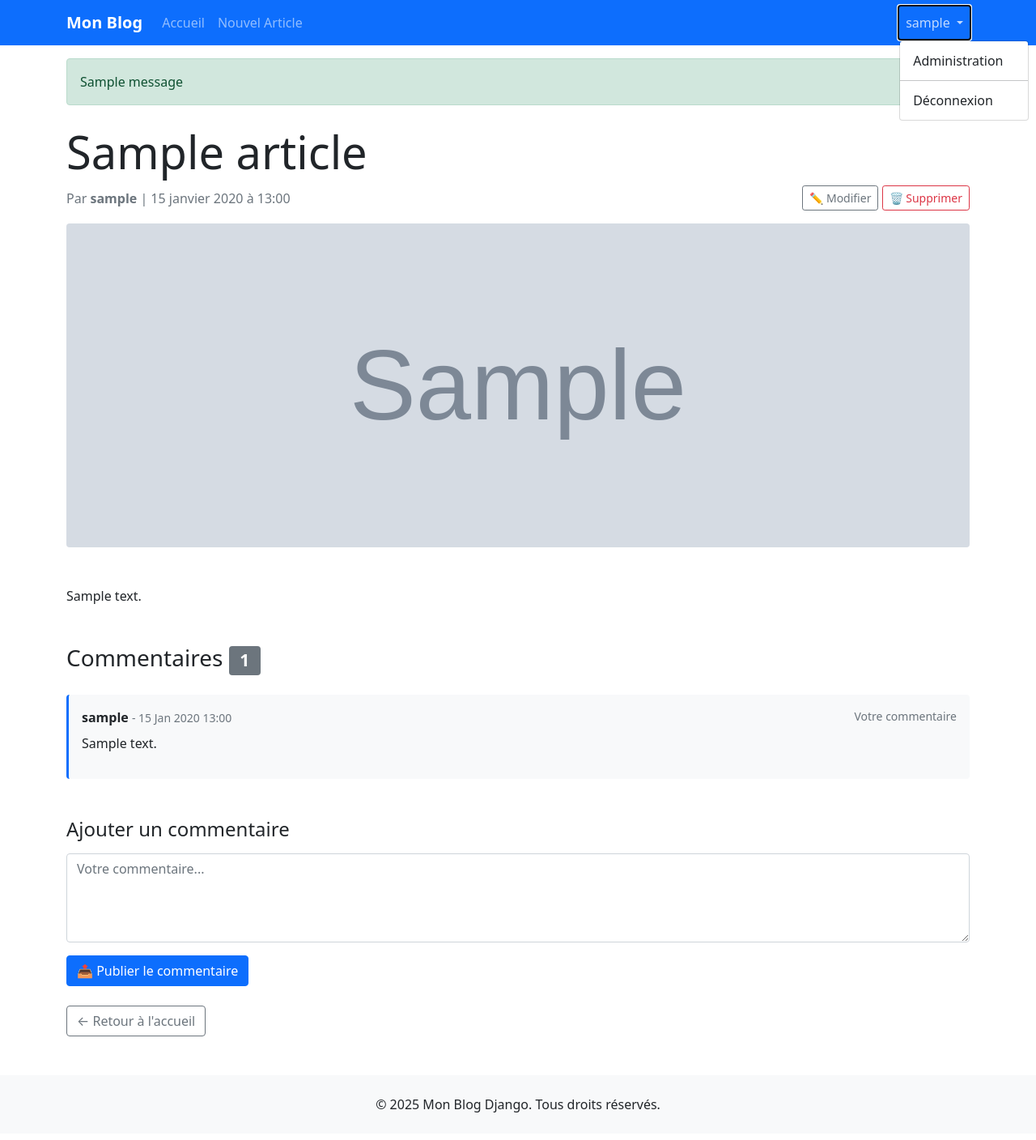
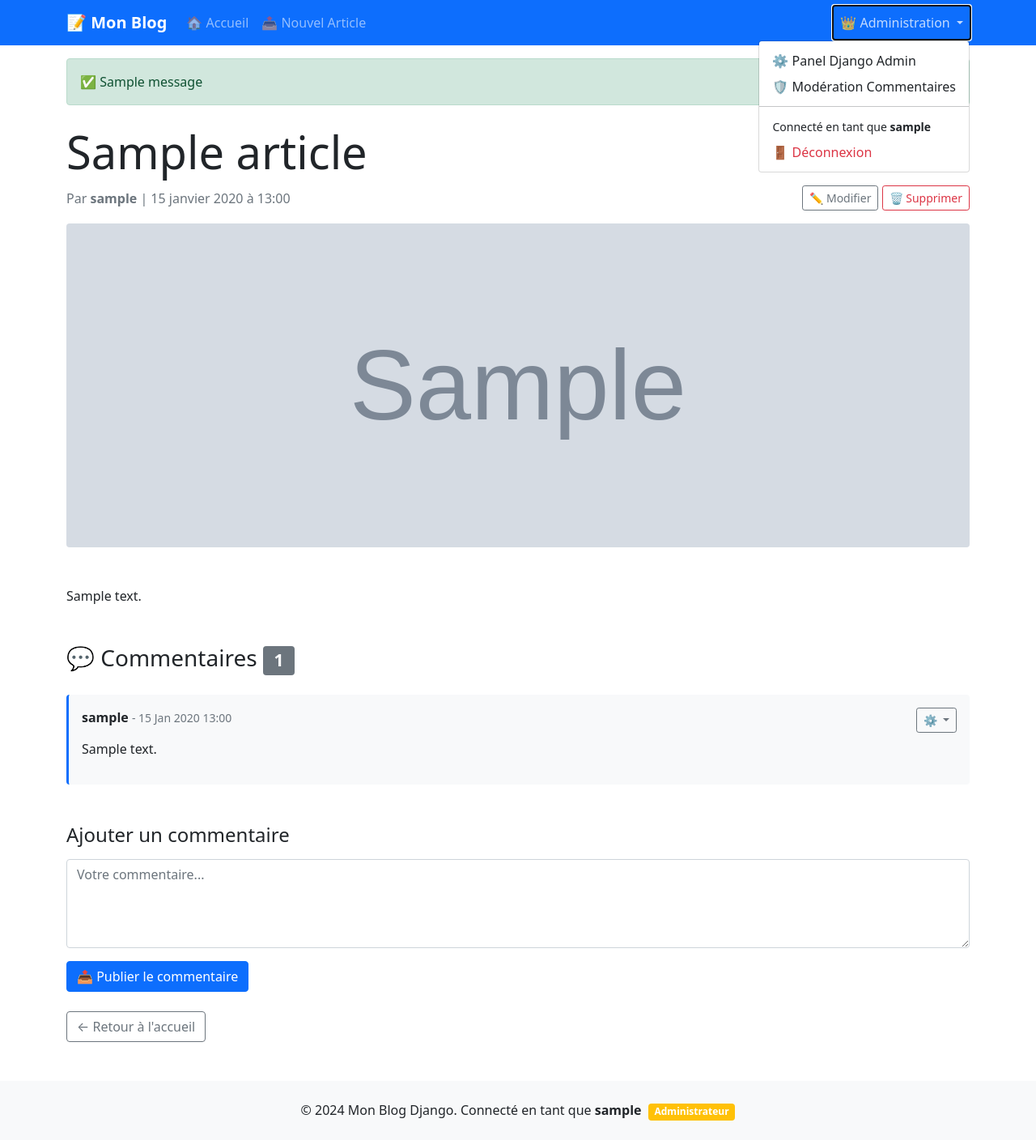
Before and after one commit to DanielEmirah/blog_django, a Django app: a page that uses templates/base.html in a window 1280 px wide, after a click on "👑 Administration". Shown: the whole page at 81% size. Before the commit the page ends 1374 px from the top, so only its background shows below. Run offline with Django 5.2, Linux system fonts and the light colour scheme; a user stored in the database is signed in; tables that the repository leaves empty hold one stand-in row (values such as "Sample post"); grey boxes marked "Sample" are stand-in pictures; one stand-in notice (Sample message) is shown.

Commit message:
Moderation comentaire (pending_count TODO)

```diff
--- a/blog/urls.py
+++ b/blog/urls.py
@@ -10,9 +10,11 @@ urlpatterns = [
     # Créer un nouvel article
     path('article/new/', views.ArticleCreateView.as_view(), name='article_create'),
 
+    # ⚠️ NOUVEAU : Modération des commentaires
+    path('moderation/comments/', views.comment_moderation, name='comment_moderation'),
+
     # Détail d'un article
     path('article/<slug:slug>/', views.ArticleDetailView.as_view(), name='article_detail'),
-
 
     # Modifier un article
     path('article/<slug:slug>/edit/', views.ArticleUpdateView.as_view(), name='article_update'),
--- a/blog/views.py
+++ b/blog/views.py
@@ -7,6 +7,8 @@ from django.utils import timezone
 from django.contrib import messages
 from .models import Article, Comment
 from .forms import CommentForm
+from django.contrib.auth.decorators import user_passes_test
+from django.core.paginator import Paginator
 
 class ArticleListView(ListView):
     """
@@ -27,28 +29,20 @@ class ArticleListView(ListView):
         ).order_by('-published_at')
 
 class ArticleDetailView(DetailView):
-    """
-    Vue pour afficher le détail d'un article
-    """
     model = Article
     template_name = 'blog/article_detail.html'
     context_object_name = 'article'
 
     def get_queryset(self):
-        """
-        Pour les non-superusers, ne montre que les articles publiés
-        """
         queryset = super().get_queryset()
         if not self.request.user.is_superuser:
             queryset = queryset.filter(status='published', published_at__lte=timezone.now())
         return queryset
 
     def get_context_data(self, **kwargs):
-        """
-        Ajoute le formulaire de commentaire au contexte
-        """
         context = super().get_context_data(**kwargs)
         context['comment_form'] = CommentForm()
+        # ⚠️ IMPORTANT : Ne récupérer que les commentaires approuvés
         context['comments'] = self.object.comments.filter(approved=True)
         return context
 
@@ -143,3 +137,51 @@ def add_comment(request, slug):
             comment.save()
 
     return redirect('blog:article_detail', slug=article.slug)
+
+def superuser_required(function=None):
+    """Décorateur pour restreindre l'accès aux superutilisateurs"""
+    actual_decorator = user_passes_test(
+        lambda u: u.is_active and u.is_superuser,
+    )
+    if function:
+        return actual_decorator(function)
+    return actual_decorator
+
+@login_required
+@superuser_required
+def comment_moderation(request):
+    """
+    Vue de modération des commentaires pour les superutilisateurs
+    """
+    if not request.user.is_superuser:
+        return redirect('blog:home')
+
+    pending_comments = Comment.objects.filter(approved=False).order_by('-created_at')
+    approved_comments = Comment.objects.filter(approved=True).order_by('-created_at')[:10]
+
+    if request.method == 'POST':
+        comment_id = request.POST.get('comment_id')
+        action = request.POST.get('action')
+
+        try:
+            comment = Comment.objects.get(id=comment_id)
+            if action == 'approve':
+                comment.approved = True
+                comment.save()
+                messages.success(request, f'Commentaire de {comment.author} approuvé.')
+            elif action == 'delete':
+                comment.delete()
+                messages.success(request, f'Commentaire de {comment.author} supprimé.')
+        except Comment.DoesNotExist:
+            messages.error(request, 'Commentaire non trouvé.')
+
+        # ⚠️ IMPORTANT : Recharger les données après modification
+        return redirect('blog:comment_moderation')
+
+    context = {
+        'pending_comments': pending_comments,
+        'approved_comments': approved_comments,
+        'pending_count': pending_comments.count(),
+    }
+
+    return render(request, 'blog/comment_moderation.html', context)
--- a/templates/base.html
+++ b/templates/base.html
@@ -30,7 +30,7 @@
     <!-- Navigation -->
     <nav class="navbar navbar-expand-lg navbar-dark bg-primary">
         <div class="container">
-            <a class="navbar-brand" href="{% url 'blog:home' %}">Mon Blog</a>
+            <a class="navbar-brand" href="{% url 'blog:home' %}">📝 Mon Blog</a>
 
             <button class="navbar-toggler" type="button" data-bs-toggle="collapse" data-bs-target="#navbarNav">
                 <span class="navbar-toggler-icon"></span>
@@ -39,35 +39,83 @@
             <div class="collapse navbar-collapse" id="navbarNav">
                 <ul class="navbar-nav me-auto">
                     <li class="nav-item">
-                        <a class="nav-link" href="{% url 'blog:home' %}">Accueil</a>
+                        <a class="nav-link" href="{% url 'blog:home' %}">🏠 Accueil</a>
                     </li>
                     {% if user.is_authenticated %}
                     <li class="nav-item">
-                        <a class="nav-link" href="{% url 'blog:article_create' %}">Nouvel Article</a>
+                        <a class="nav-link" href="{% url 'blog:article_create' %}">📤 Nouvel Article</a>
                     </li>
                     {% endif %}
                 </ul>
 
                 <ul class="navbar-nav">
                     {% if user.is_authenticated %}
+                        {% if user.is_superuser %}
+                        <!-- Menu Administration pour superutilisateurs -->
                         <li class="nav-item dropdown">
-                        <a class="nav-link dropdown-toggle" href="#" id="navbarDropdown" role="button" data-bs-toggle="dropdown">
-                            {{ user.username }}
+                            <a class="nav-link dropdown-toggle" href="#" id="adminDropdown" role="button" data-bs-toggle="dropdown">
+                                👑 Administration
                             </a>
-                        <ul class="dropdown-menu">
-                            <li><a class="dropdown-item" href="{% url 'admin:index' %}">Administration</a></li>
+                            <ul class="dropdown-menu dropdown-menu-end">
+                                <li>
+                                    <a class="dropdown-item" href="{% url 'admin:index' %}">
+                                        ⚙️ Panel Django Admin
+                                    </a>
+                                </li>
+                                <li>
+                                    <a class="dropdown-item" href="{% url 'blog:comment_moderation' %}">
+                                        🛡️ Modération Commentaires
+                                    </a>
+                                </li>
                                 <li><hr class="dropdown-divider"></li>
                                 <li>
-                                <form method="post" action="{% url 'logout' %}" class="d-inline">
+                                    <span class="dropdown-item-text">
+                                        <small>Connecté en tant que <strong>{{ user.username }}</strong></small>
+                                    </span>
+                                </li>
+                                <li>
+                                    <form method="post" action="{% url 'logout' %}" class="d-inline w-100">
                                         {% csrf_token %}
-                                    <button type="submit" class="dropdown-item">Déconnexion</button>
+                                        <button type="submit" class="dropdown-item text-danger">
+                                            🚪 Déconnexion
+                                        </button>
                                     </form>
                                 </li>
                             </ul>
                         </li>
                         {% else %}
+                        <!-- Menu pour utilisateurs normaux -->
+                        <li class="nav-item dropdown">
+                            <a class="nav-link dropdown-toggle" href="#" id="userDropdown" role="button" data-bs-toggle="dropdown">
+                                👤 {{ user.username }}
+                            </a>
+                            <ul class="dropdown-menu dropdown-menu-end">
+                                <li>
+                                    <span class="dropdown-item-text">
+                                        <small>Connecté en tant que <strong>{{ user.username }}</strong></small>
+                                    </span>
+                                </li>
+                                <li><hr class="dropdown-divider"></li>
+                                <li>
+                                    <a class="dropdown-item" href="{% url 'admin:index' %}">
+                                        ⚙️ Administration
+                                    </a>
+                                </li>
+                                <li>
+                                    <form method="post" action="{% url 'logout' %}" class="d-inline w-100">
+                                        {% csrf_token %}
+                                        <button type="submit" class="dropdown-item text-danger">
+                                            🚪 Déconnexion
+                                        </button>
+                                    </form>
+                                </li>
+                            </ul>
+                        </li>
+                        {% endif %}
+                    {% else %}
+                    <!-- Menu pour utilisateurs non connectés -->
                     <li class="nav-item">
-                        <a class="nav-link" href="{% url 'login' %}">Connexion</a>
+                        <a class="nav-link" href="{% url 'login' %}">🔐 Connexion</a>
                     </li>
                     {% endif %}
                 </ul>
@@ -80,6 +128,15 @@
         {% if messages %}
             {% for message in messages %}
             <div class="alert alert-{{ message.tags }} alert-dismissible fade show">
+                {% if message.tags == 'success' %}
+                    ✅
+                {% elif message.tags == 'error' %}
+                    ❌
+                {% elif message.tags == 'warning' %}
+                    ⚠️
+                {% elif message.tags == 'info' %}
+                    ℹ️
+                {% endif %}
                 {{ message }}
                 <button type="button" class="btn-close" data-bs-dismiss="alert"></button>
             </div>
@@ -90,13 +147,24 @@
     <!-- Contenu principal -->
     <main class="container my-4">
         {% block content %}
+        <!-- Le contenu spécifique à chaque page viendra ici -->
         {% endblock %}
     </main>
 
     <!-- Footer -->
     <footer class="bg-light text-center py-4 mt-5">
         <div class="container">
-            <p class="mb-0">&copy; 2025 Mon Blog Django. Tous droits réservés.</p>
+            <p class="mb-0">
+                &copy; 2024 Mon Blog Django.
+                {% if user.is_authenticated %}
+                    Connecté en tant que <strong>{{ user.username }}</strong>
+                    {% if user.is_superuser %}
+                        <span class="badge bg-warning ms-1">Administrateur</span>
+                    {% endif %}
+                {% else %}
+                    <a href="{% url 'login' %}" class="text-decoration-none">Se connecter</a>
+                {% endif %}
+            </p>
         </div>
     </footer>
 
--- a/templates/blog/article_detail.html
+++ b/templates/blog/article_detail.html
@@ -16,7 +16,8 @@
                 </span>
             </div>
 
-            {% if user == article.author or user.is_superuser %}
+            <!-- Vérification des permissions SANS template tags -->
+            {% if user.is_authenticated and user == article.author or user.is_superuser %}
             <div>
                 <a href="{% url 'blog:article_update' article.slug %}" class="btn btn-sm btn-outline-secondary">
                     ✏️ Modifier
@@ -39,22 +40,58 @@
     </div>
 
     <!-- Section commentaires -->
-    <section class="comments-section">
+    <section class="comments-section mt-5">
         <h3 class="mb-4">
-            Commentaires
+            💬 Commentaires
             <span class="badge bg-secondary">{{ comments.count }}</span>
+            {% if pending_count > 0 %}
+                <span class="badge bg-warning">
+                    {{ pending_count }} en attente
+                </span>
+            {% endif %}
         </h3>
 
         <!-- Liste des commentaires -->
         {% for comment in comments %}
-        <div class="comment mb-3 p-3 bg-light rounded">
+        <div class="comment mb-3 p-3 {% if comment.approved %}bg-light{% else %}bg-warning bg-opacity-25{% endif %} rounded">
             <div class="d-flex justify-content-between align-items-start">
                 <div>
                     <strong>{{ comment.author.username }}</strong>
                     <small class="text-muted"> - {{ comment.created_at|date:"d M Y H:i" }}</small>
+                    {% if not comment.approved %}
+                    <span class="badge bg-warning ms-2">En attente de modération</span>
+                    {% endif %}
                 </div>
-                {% if user == comment.author or user.is_superuser %}
-                <small class="text-muted">Votre commentaire</small>
+                {% if user.is_superuser %}
+                <div class="dropdown">
+                    <button class="btn btn-sm btn-outline-secondary dropdown-toggle" type="button"
+                            data-bs-toggle="dropdown">
+                        ⚙️
+                    </button>
+                    <ul class="dropdown-menu">
+                        {% if not comment.approved %}
+                        <li>
+                            <form method="post" action="{% url 'blog:comment_moderation' %}" class="d-inline">
+                                {% csrf_token %}
+                                <input type="hidden" name="comment_id" value="{{ comment.id }}">
+                                <button type="submit" name="action" value="approve" class="dropdown-item">
+                                    ✅ Approuver
+                                </button>
+                            </form>
+                        </li>
+                        {% endif %}
+                        <li>
+                            <form method="post" action="{% url 'blog:comment_moderation' %}" class="d-inline">
+                                {% csrf_token %}
+                                <input type="hidden" name="comment_id" value="{{ comment.id }}">
+                                <button type="submit" name="action" value="delete" class="dropdown-item text-danger"
+                                        onclick="return confirm('Supprimer ce commentaire ?')">
+                                    🗑️ Supprimer
+                                </button>
+                            </form>
+                        </li>
+                    </ul>
+                </div>
                 {% endif %}
             </div>
             <p class="mb-0 mt-2">{{ comment.content|linebreaks }}</p>
```
Also changed, not shown: blog/admin.py (+19 -16 lines), templates/blog/comment_moderation.html (added, +146 -0 lines). Lines whose indentation alone changed are shown as unchanged.
